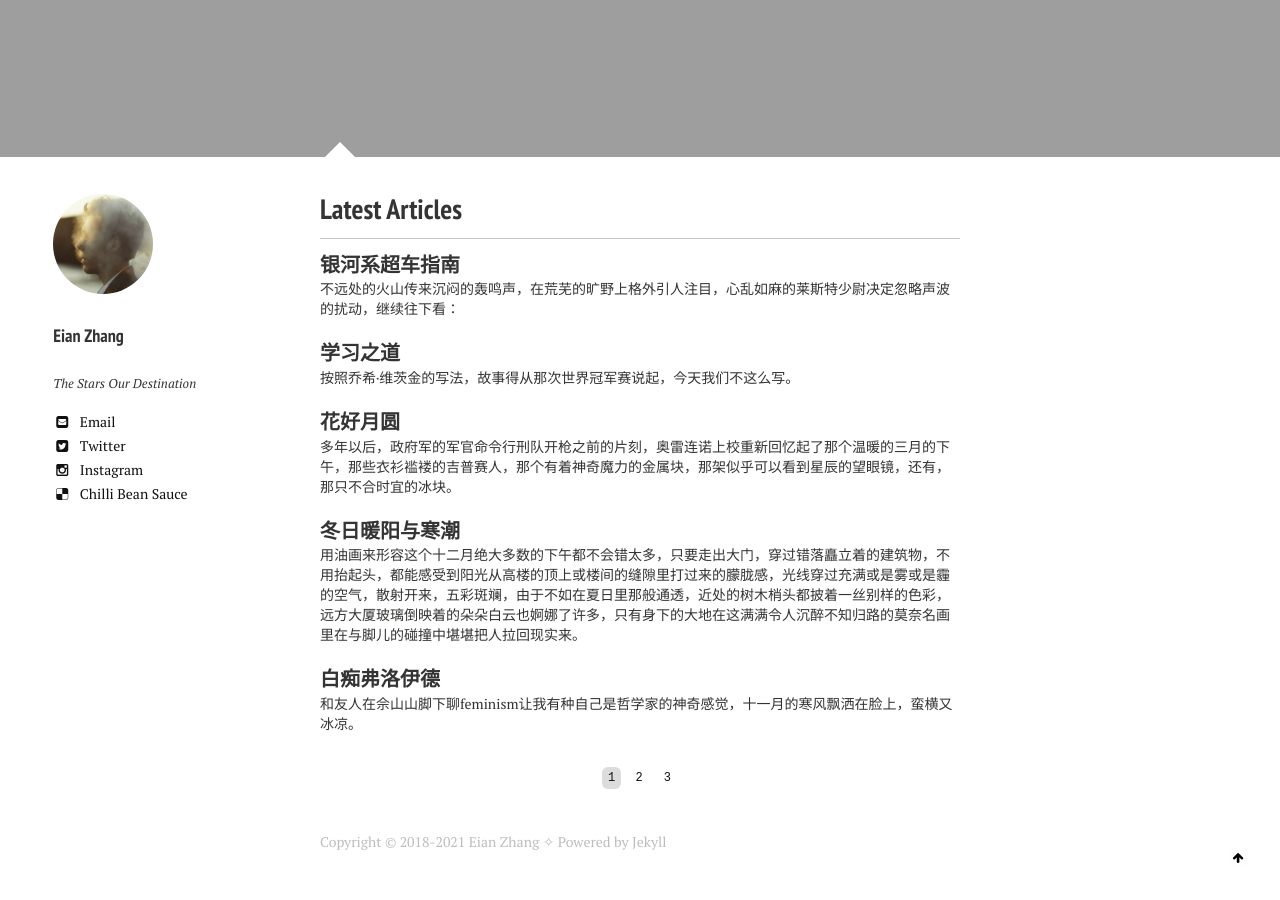
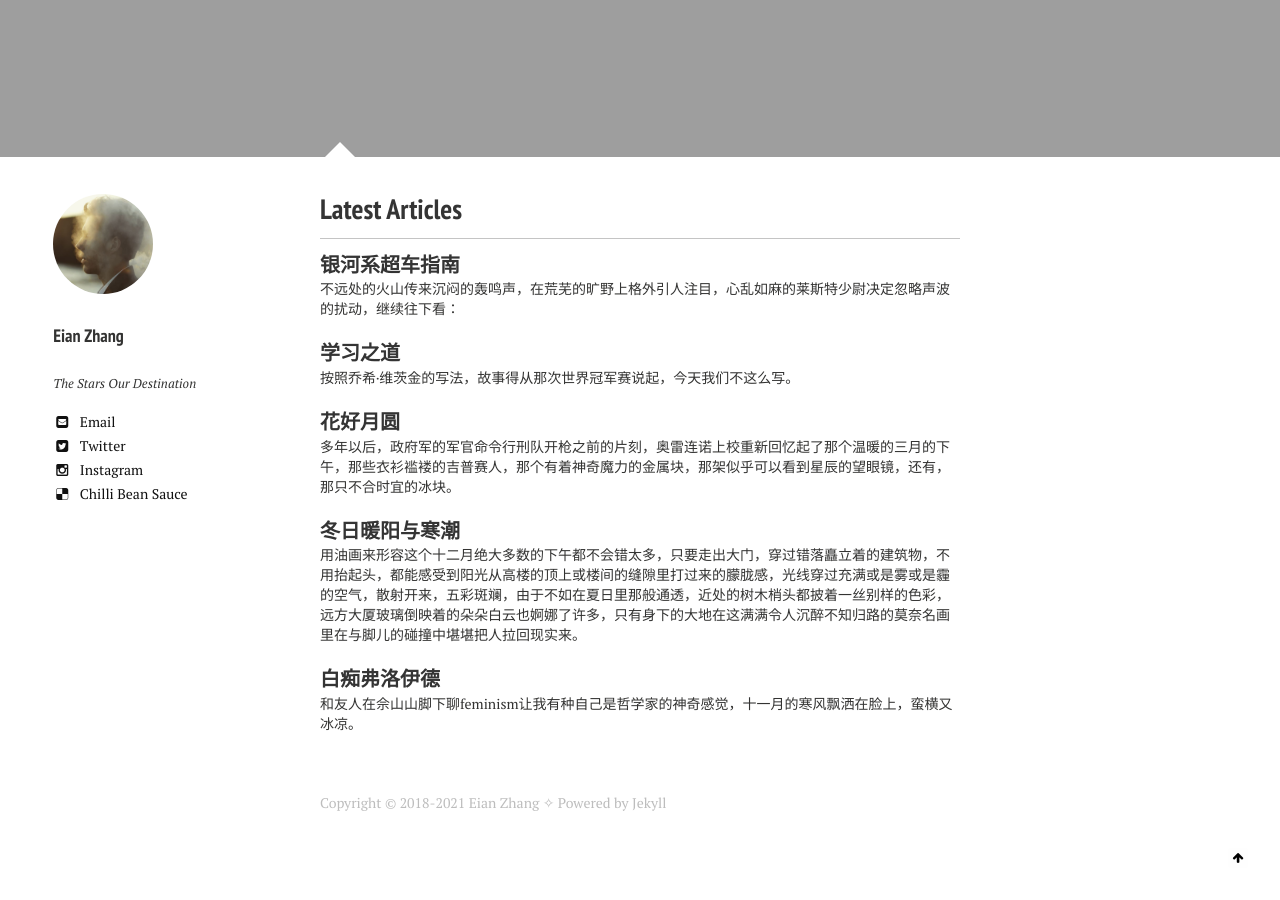
Before and after one commit to jarynzhang/eianzhang.github.io, a Jekyll site: the page built from index.md, in a window 1280 px wide and 900 px high, scrolled down 887 px. Built offline with Jekyll 4.4.1, drawn with Linux system fonts in a browser that asks for light colours; nearby versions of some CDN libraries; after the commit the page ends 1748 px from its top, so only the background shows below that.

Commit message:
Update home.html
4.801

```diff
--- a/_layouts/home.html
+++ b/_layouts/home.html
@@ -44,11 +44,6 @@
       {% endif %}
     </article>
     {% endfor %}
-    <div class="paginator" role="pagination">
-      <em>1</em>
-      <a href="/_posts/?page=2">2</a>
-      <a href="/_posts/?page=3">3</a>
-    </div>
   </div><!-- /#index -->
 </div><!-- /#main -->
 
```
